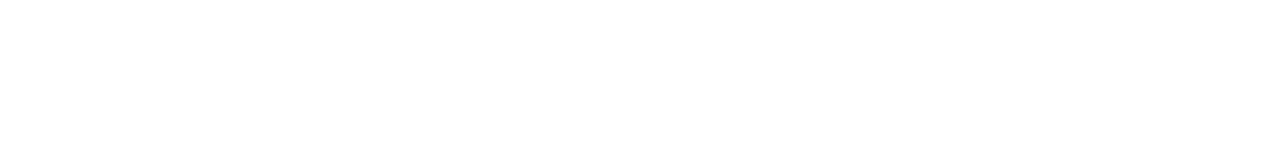
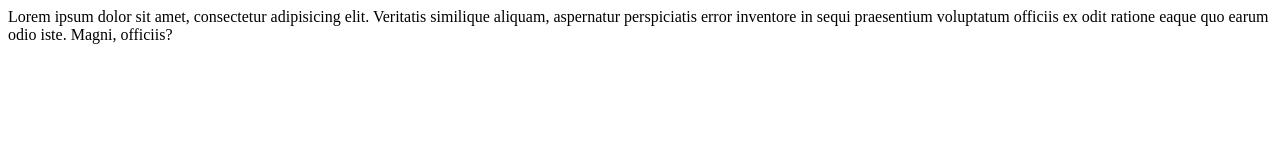
Before and after one commit to Dew25/1KTVR, a plain HTML site: page index.html in a window 1280 px wide. Drawn offline with Linux system fonts and the light colour scheme.

```diff
--- a/index.html
+++ b/index.html
@@ -5,6 +5,6 @@
 	<title>Document</title>
 </head>
 <body>
-	<div class="cvo"></div>
+	<div class="cvo">Lorem ipsum dolor sit amet, consectetur adipisicing elit. Veritatis similique aliquam, aspernatur perspiciatis error inventore in sequi praesentium voluptatum officiis ex odit ratione eaque quo earum odio iste. Magni, officiis?</div>
 </body>
 </html>
```
Also changed, not shown: page1.html (+1 -1 lines), 1 other file.
